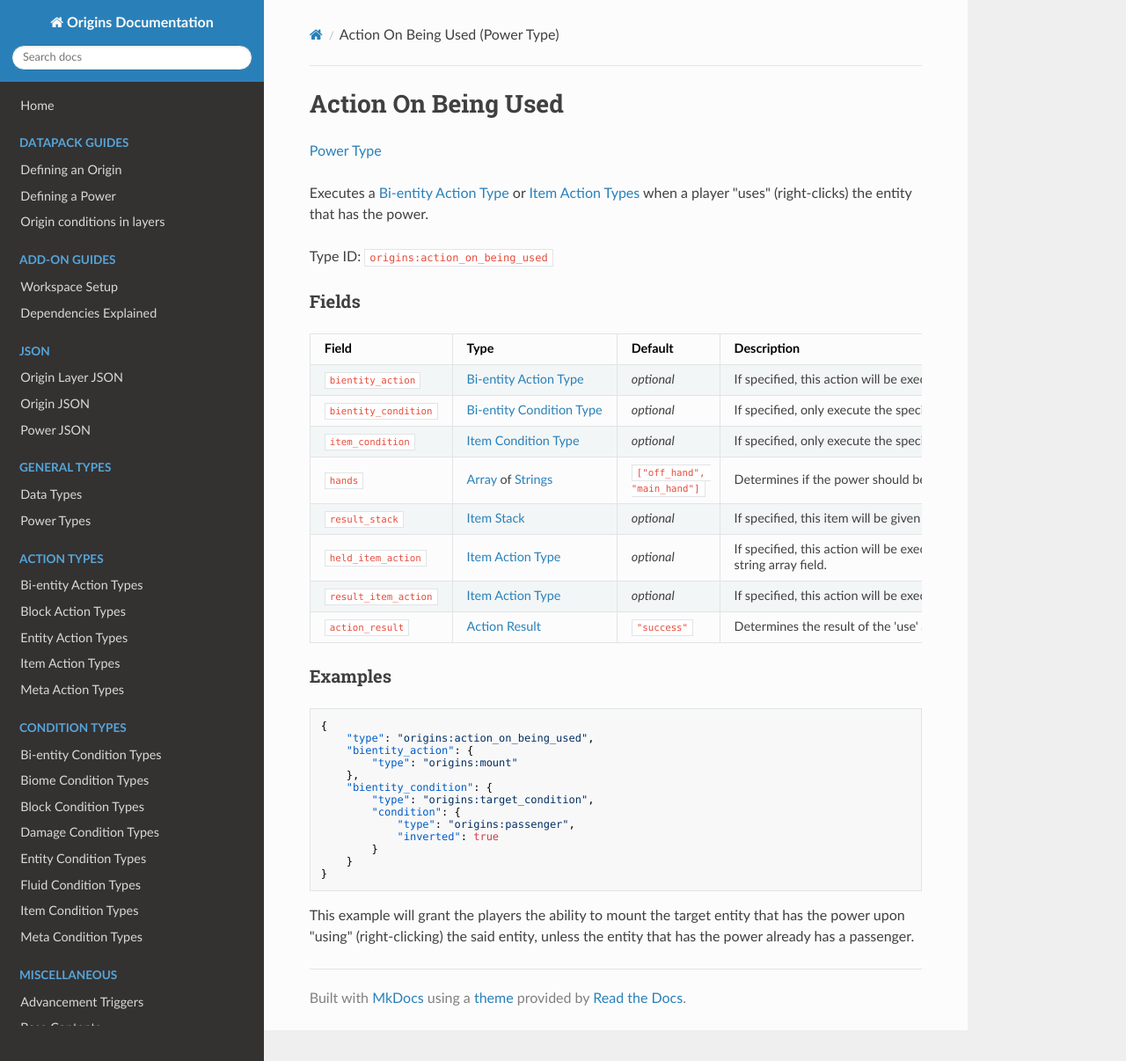
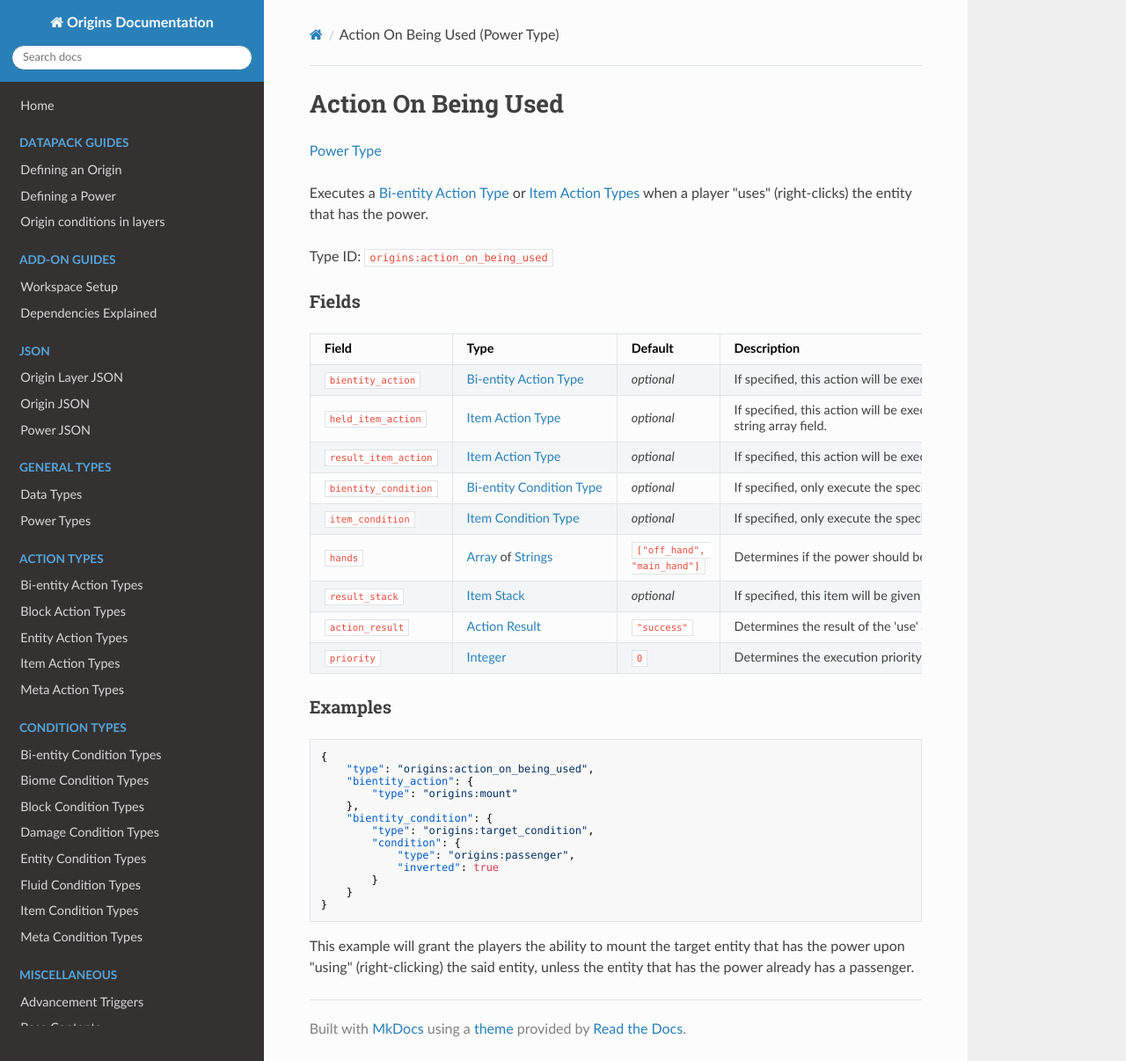
Before and after one commit to apace100/origins-docs, an MkDocs documentation site: the page built from docs/types/power_types/action_on_being_used.md, in a window 1280 px wide and 1206 px high. Shown: the whole window at 88% size. Built offline with MkDocs 1.6.1, drawn with Linux system fonts in a browser that asks for light colours; nearby versions of some CDN libraries.

Commit message:
Updated `action_on_being_used.md` (Power Types) * Re-arranged the placement of the fields in the field table * Added a `priority` integer field in the field table

```diff
--- a/docs/types/power_types/action_on_being_used.md
+++ b/docs/types/power_types/action_on_being_used.md
@@ -17,13 +17,14 @@ Type ID: `origins:action_on_being_used`
 Field | Type | Default | Description
 ------|------|---------|-------------
 `bientity_action` | [Bi-entity Action Type](../bientity_action_types.md) | _optional_ | If specified, this action will be executed on either or both 'actor' (player) or 'target' (the entity that has the power) entities.
+`held_item_action`| [Item Action Type](../item_action_types.md) | _optional_ | If specified, this action will be executed on the item used for right-clicking the 'target' (the entity that has the power) entity in the 'actor' (player) entity's specified hand(s) determined by the `hands` string array field.
+`result_item_action` | [Item Action Type](../item_action_types.md) | _optional_ | If specified, this action will be executed on the item that is given to the 'actor' (player) entity.
 `bientity_condition` | [Bi-entity Condition Type](../bientity_condition_types.md) | _optional_ | If specified, only execute the specified actions if this condition is fulfilled by either or both 'actor' (player) or 'target' (the entity that has the power) entities.
 `item_condition` | [Item Condition Type](../item_condition_types.md) | _optional_ | If specified, only execute the specified actions if this condition is fulfilled by the item in the 'actor' (player) entity's specified hand(s) determined by the `hands` string array field.
 `hands`| [Array](../data_types/array.md) of [Strings](../data_types/string.md) | `["off_hand", "main_hand"]` | Determines if the power should be activated if the player used the specified hand(s). Accepts `"off_hand"`, `"main_hand"` or both.
 `result_stack`| [Item Stack](../data_types/item_stack.md) | _optional_ | If specified, this item will be given to the 'actor' (player) entity.
-`held_item_action`| [Item Action Type](../item_action_types.md) | _optional_ | If specified, this action will be executed on the item used for right-clicking the 'target' (the entity that has the power) entity in the 'actor' (player) entity's specified hand(s) determined by the `hands` string array field.
-`result_item_action` | [Item Action Type](../item_action_types.md) | _optional_ | If specified, this action will be executed on the item that is given to the 'actor' (player) entity.
 `action_result` | [Action Result](../../misc/extras/action_results.md) | `"success"` | Determines the result of the 'use' action.
+`priority` | [Integer](../data_types/integer.md) | `0` | Determines the execution priority of the power.
 
 
 ### Examples
```
